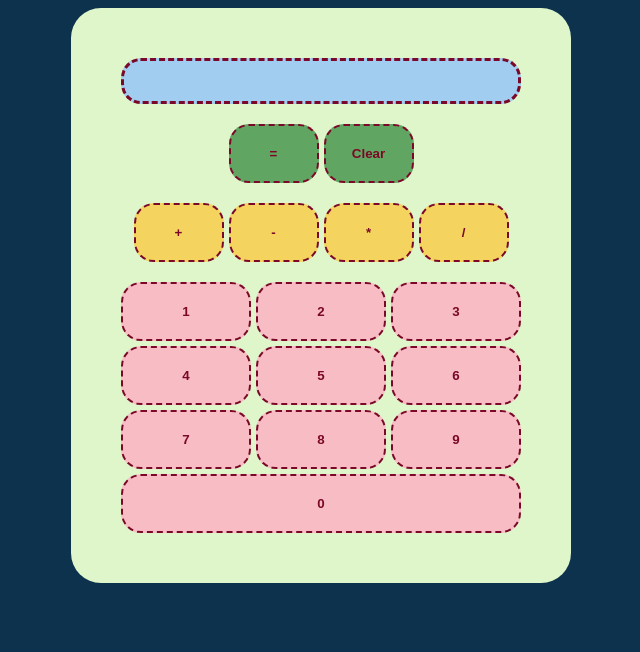
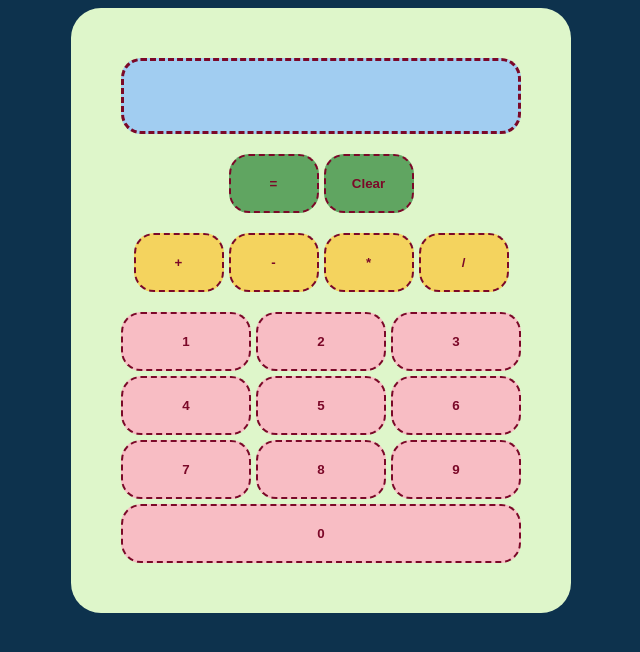
Before and after one commit to namidabbar/calculator, a plain HTML site: page index.html in a window 1280 px wide. Shown: the whole page, without its empty margins (319-959 px from the left). Drawn offline with Linux system fonts and the light colour scheme.

Commit message:
added a new font to the display, changed font size and height of display box

```diff
--- a/index.html
+++ b/index.html
@@ -7,6 +7,8 @@
     <title>Calculator</title>
     <link rel="stylesheet" href="style.css">
     <script src="script.js" defer></script>
+    <link rel="preconnect" href="https://fonts.googleapis.com"><link rel="preconnect" href="https://fonts.gstatic.com" crossorigin><link href="https://fonts.googleapis.com/css2?family=Press+Start+2P&display=swap" rel="stylesheet">
+    <style> @import url('https://fonts.googleapis.com/css2?family=Press+Start+2P&display=swap'); </style>
 </head>
 <body>
     <div id="container">
--- a/style.css
+++ b/style.css
@@ -38,6 +38,9 @@ button{
     align-self: stretch;
     border-radius: 20px;border-style: dashed;
     border-color: #7B0828;
+    font-family: 'Press Start 2P', cursive;
+    font-size: 1em;
+    height: 30px;
 }
 
 #numbers{
```
